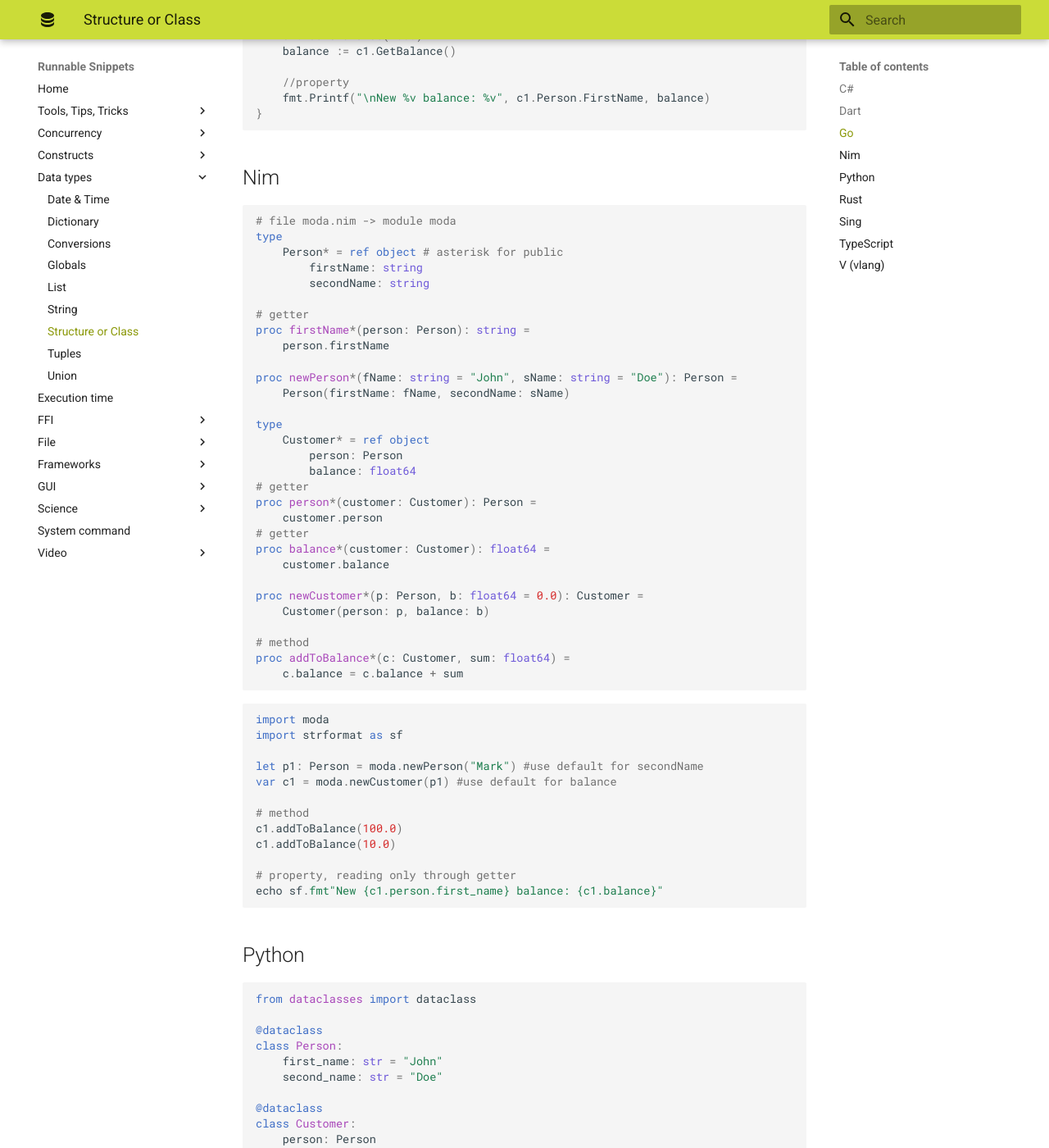
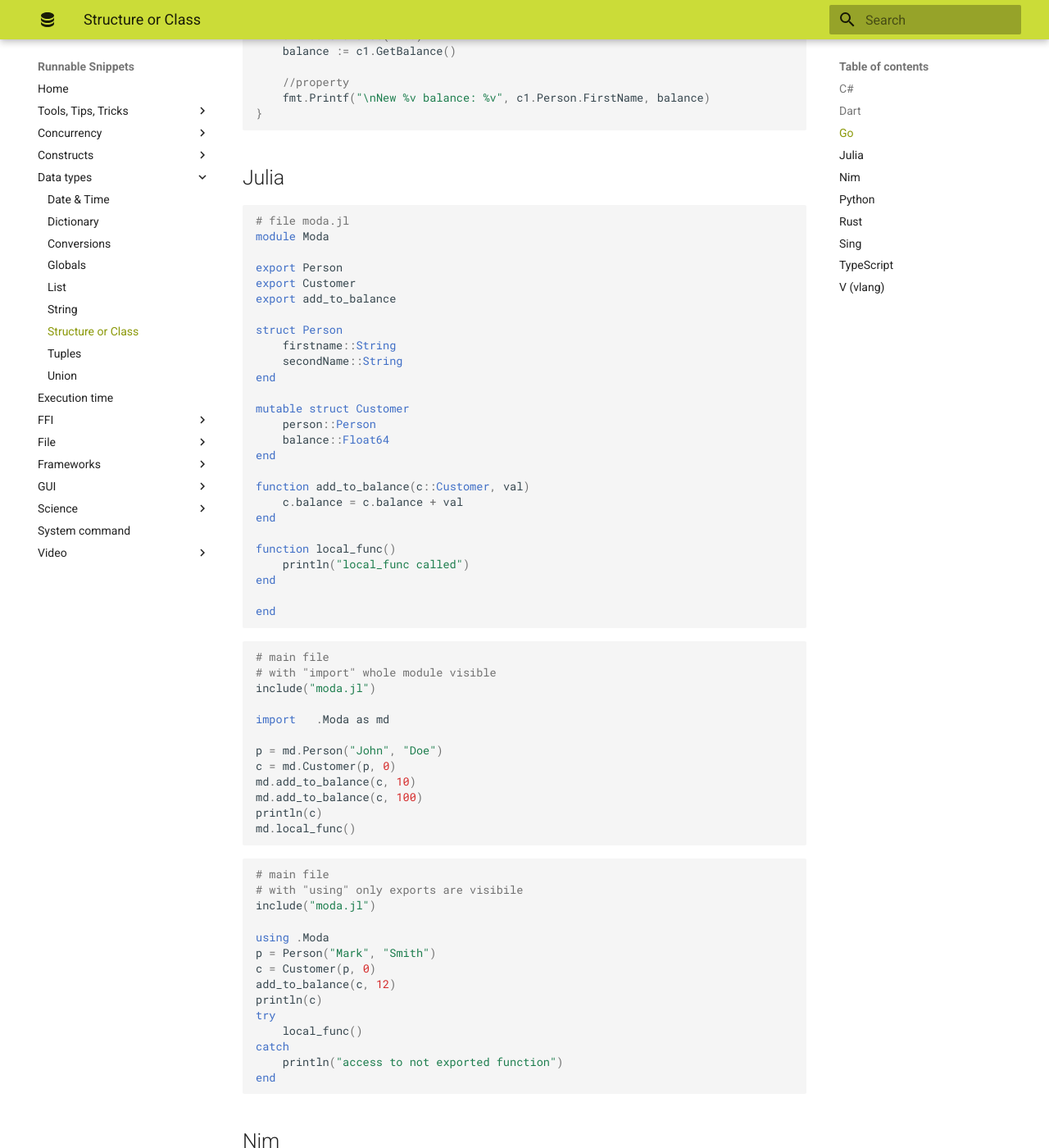
Before and after one commit to wegmarken2006/snippets_src, an MkDocs documentation site: the page built from docs/Structure or Class.md, in a window 1280 px wide and 1400 px high, scrolled down 3567 px. Shown: the whole window at 82% size. Built offline with MkDocs 1.6.1 and Material for MkDocs 9.7.7, drawn with Linux system fonts in a browser that asks for light colours.

Commit message:
various julia

````diff
--- a/docs/Structure or Class.md
+++ b/docs/Structure or Class.md
@@ -182,8 +182,69 @@ func main() {
 	//property
 	fmt.Printf("\nNew %v balance: %v", c1.Person.FirstName, balance)
 }
+```
+
+## Julia
+```julia
+# file moda.jl
+module Moda
+
+export Person
+export Customer
+export add_to_balance
+
+struct Person
+    firstname::String
+    secondName::String
+end
+
+mutable struct Customer
+    person::Person
+    balance::Float64
+end
+
+function add_to_balance(c::Customer, val)
+    c.balance = c.balance + val
+end
+
+function local_func()
+    println("local_func called")
+end
+
+end
+```
+```julia
+# main file
+# with "import" whole module visible
+include("moda.jl")
+
+import   .Moda as md
+
+p = md.Person("John", "Doe")
+c = md.Customer(p, 0)
+md.add_to_balance(c, 10)
+md.add_to_balance(c, 100)
+println(c)
+md.local_func()
+```
+```julia
+# main file
+# with "using" only exports are visibile
+include("moda.jl")
+
+using .Moda
+p = Person("Mark", "Smith")
+c = Customer(p, 0)
+add_to_balance(c, 12)
+println(c)
+try
+    local_func()
+catch
+    println("access to not exported function")
+end
 
 ```
+
 
 ## Nim
 ```nim
````
Also changed, not shown: docs/Dataframe.md (+18 -0 lines), docs/TOML.md (+32 -0 lines).
